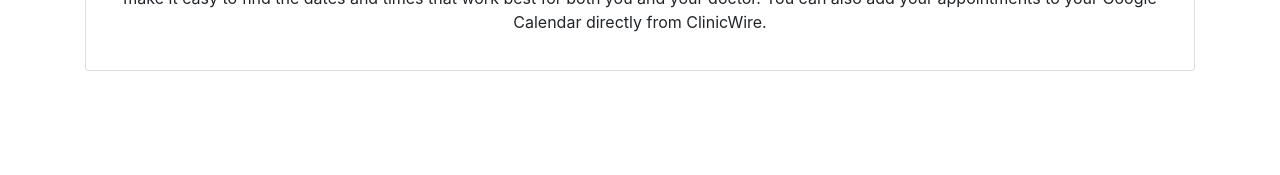
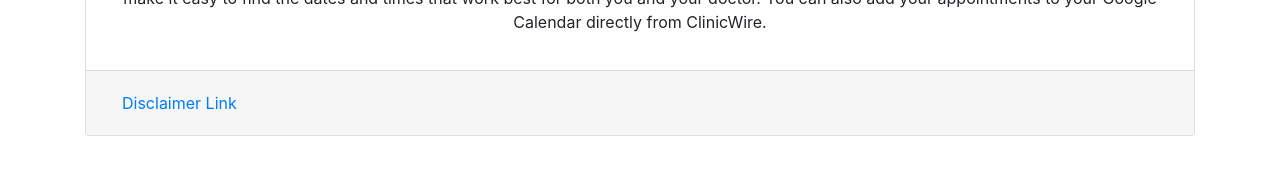
Before and after one commit to kreid333/clinic-wire, a React (Create React App) app in the folder client/: page / in a window 1280 px wide. Shown: the part 559-734 px from the top of the page. Built offline with nearby package versions, Linux system fonts and the light colour scheme.

Commit message:
dislaimer link

```diff
--- a/client/src/App.js
+++ b/client/src/App.js
@@ -7,6 +7,7 @@ import Dashboard from "./pages/Dashboard/PatientDashboard";
 import ScheduleAppointment from "./pages/ScheduleAppointment/ScheduleAppointment";
 import DisclaimerPage from "./pages/Disclaimer/Disclaimer";
 import MyAppointments from "./pages/MyAppointments/MyAppointments";
+
 
 function App() {
   return (
--- a/client/src/index.js
+++ b/client/src/index.js
@@ -1,7 +1,9 @@
+
 import React from 'react';
 import ReactDOM from 'react-dom';
 import App from './App';
 import reportWebVitals from './reportWebVitals';
+
 
 ReactDOM.render(
   <React.StrictMode>
--- a/client/src/pages/HomePage/HomePage.jsx
+++ b/client/src/pages/HomePage/HomePage.jsx
@@ -47,6 +47,14 @@ const HomePage = () => {
                 appointments to your Google Calendar directly from ClinicWire.
               </p>
             </div>
+            <div class="card-footer">
+      <div class="nav-item">
+            <a class="nav-link" href="/Disclaimer">Disclaimer Link</a>
+          </div>
+
+
+
+    </div>
           </div>
         </div>
       </div>
```
